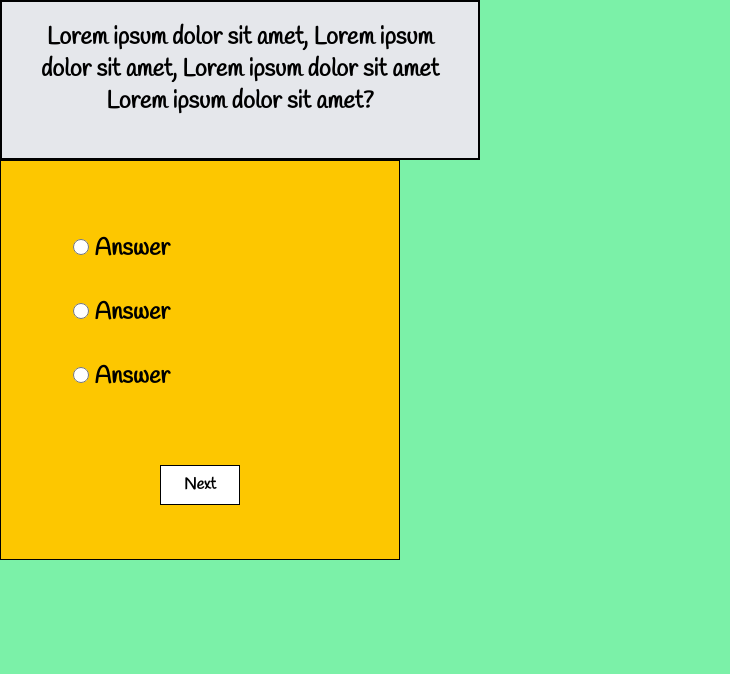
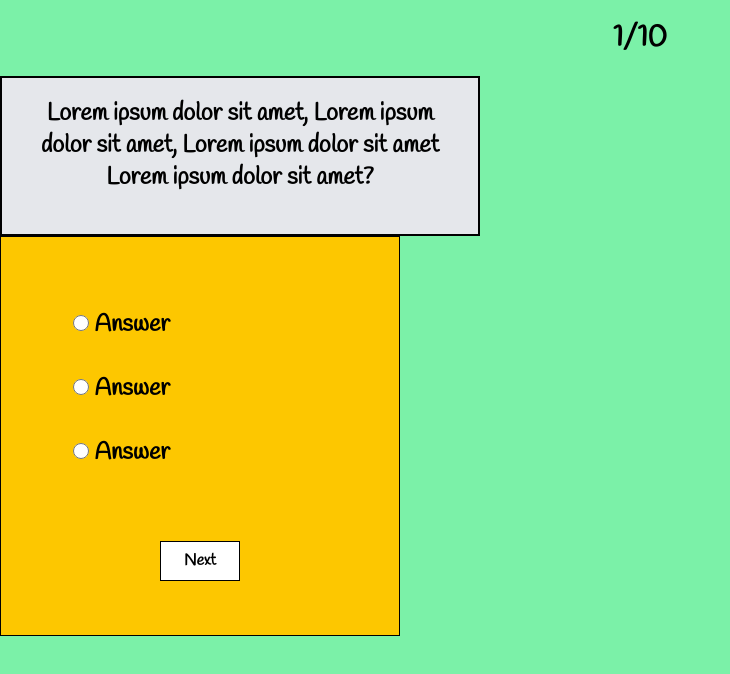
Before and after one commit to smnmnssn/my-react-app, a React (Vite) app: page /quizpage in a window 1280 px wide. Shown: the top 674 px of the page, without its empty margins (0-730 px from the left). Built offline with nearby package versions, Linux system fonts and the light colour scheme; a web font is replaced by a local one.

Commit message:
QuestionNumber added to QuizPage

```diff
--- /dev/null
+++ b/src/Components/Question/QuestionNumber.tsx
@@ -0,0 +1,8 @@
+export default function QuestionNumber() {
+  return (
+    <div className="flex justify-center">
+      <p className="text-3xl p-5">1/10</p>
+    </div>
+  )
+
+}
--- a/src/Pages/QuizPage.tsx
+++ b/src/Pages/QuizPage.tsx
@@ -1,11 +1,13 @@
 import QuestionAnswerBox from "../Components/Question/QuestionAnswerBox";
+import QuestionNumber from "../Components/Question/QuestionNumber";
 import QuestionTextBox from "../Components/Question/QuestionTextBox";
 
 export default function QuizPage() {
   return (
-  <div className="flex flex-col">
-    <QuestionTextBox />
-    <QuestionAnswerBox/>
-  </div>
-  )
+    <div className="flex flex-col">
+      <QuestionNumber />
+      <QuestionTextBox />
+      <QuestionAnswerBox />
+    </div>
+  );
 }
```
Also changed, not shown: src/Components/Question/Number.tsx (deleted).
